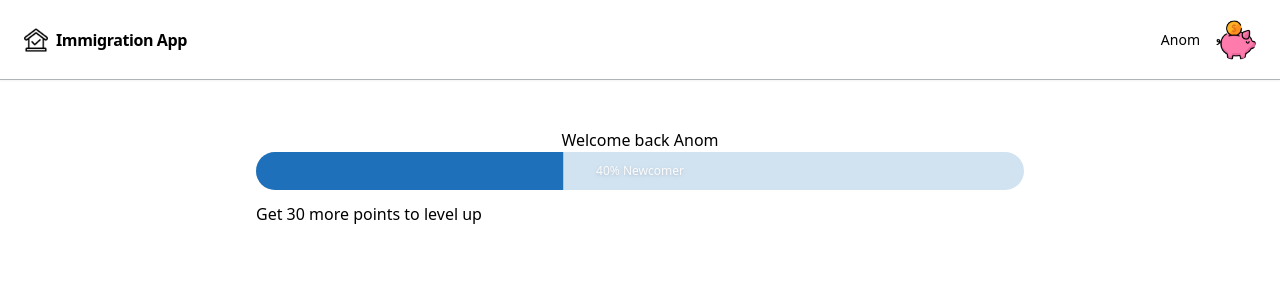
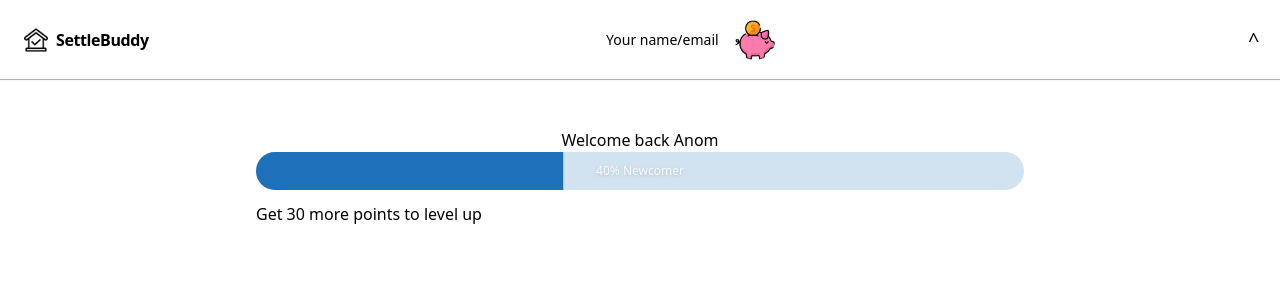
Before and after one commit to PDochev/hackathonparty, a React (Vite) app: page / in a window 1280 px wide. Shown: the top 300 px of the page. Built offline with nearby package versions, Linux system fonts and the light colour scheme.

Commit message:
updated navbar

```diff
--- a/src/components/ui/Navbar.tsx
+++ b/src/components/ui/Navbar.tsx
@@ -2,10 +2,15 @@ import { Avatar, AvatarFallback, AvatarImage } from "@/components/ui/avatar";
 import logo from "@/assets/settlebuddyicon.png";
 import badge from "@/assets/piggy-bank.png";
 import { Link } from "react-router-dom";
-import { useUserStore } from "@/store";
+import { useState } from "react";
 
 function Navbar() {
-  const userName = useUserStore(({ name }) => name);
+
+  const [navbarOpen, setNavbarOpen] = useState(false)
+
+  const toggleNav = () => {
+    navbarOpen ? setNavbarOpen(false) : setNavbarOpen(true)
+  }
 
   return (
     <nav role="navigation">
@@ -17,20 +22,25 @@ function Navbar() {
           <div className="flex items-center justify-center">
             <img src={logo} alt="SettleBuddy logo" className="w-6 h-6 ml-4" />
             <h4 className="ml-2 text-md font-semibold tracking-tight scroll-m-20 ">
-              <Link to="/"> Immigration App</Link>
+              <Link to="/">SettleBuddy</Link>
             </h4>
-
           </div>
           <div className="flex items-center gap-4 mr-4">
             <small className="text-sm font-medium leading-none">
-              {userName}
+              Your name/email
             </small>
             <Avatar>
               <AvatarImage src={badge} alt="@shadcn" />
               <AvatarFallback>Badge</AvatarFallback>
             </Avatar>
           </div>
+          <a onClick={toggleNav} className="text-xl w-6">{navbarOpen ? "x" : "^"}</a>
         </div>
+      </div>
+      <div className={`${!navbarOpen ? "hidden" : "bg-grey-100 w-full h-16 flex flex-row items-center justify-center border-b-2"}`}>
+        <a href="/" className="flex-1 text-center">Home</a>
+        <a href="/badges" className="flex-1 text-center border-x-2">Badges</a>
+        <a href="/files" className="flex-1 text-center">Files</a>
       </div>
     </nav>
   );
```
